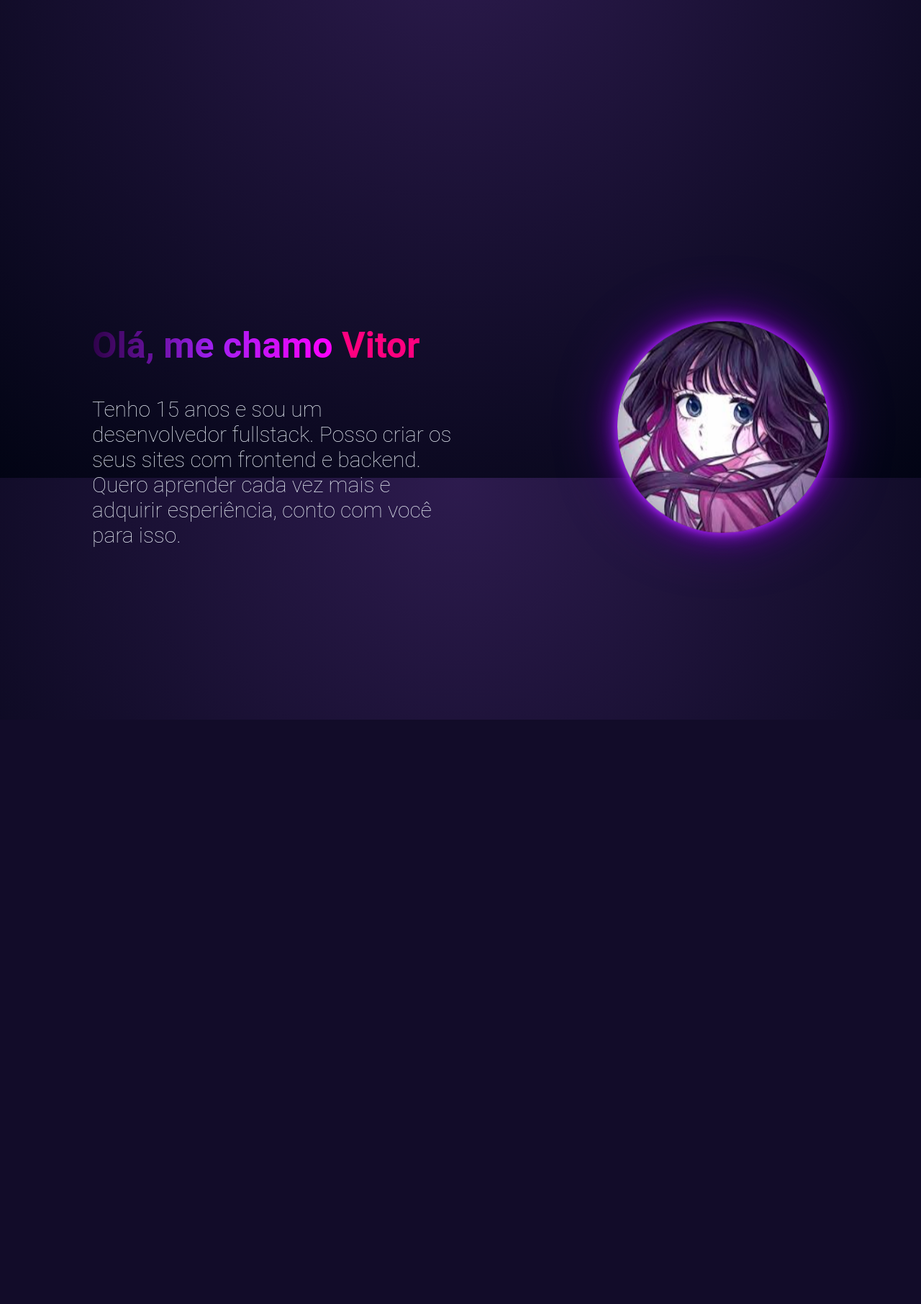
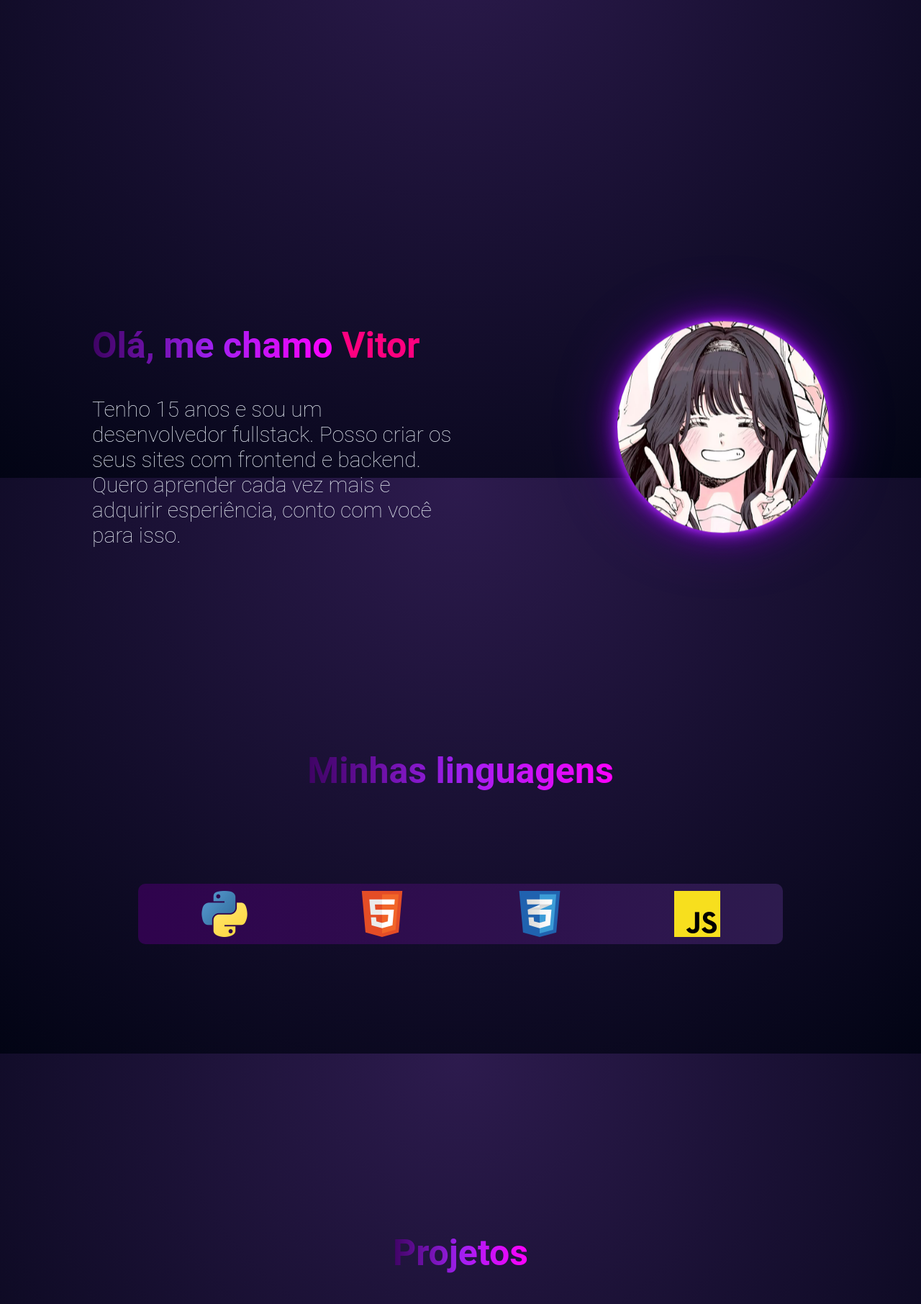
Before and after one commit to Vitor-Manoel-dbs/portifolio, a Flask app: page / in a window 1280 px wide. Shown: the part 936-2748 px from the top of the page at 72% size. Before the commit the page ends 1936 px from the top, so only its background shows below. Run offline with Flask 3, Linux system fonts and the light colour scheme.

Commit message:
linguagens e projetos adicionados

```diff
--- /dev/null
+++ b/db.py
@@ -0,0 +1,2 @@
+from flask_sqlalchemy import SQLAlchemy
+db = SQLAlchemy()
--- a/main.py
+++ b/main.py
@@ -1,10 +1,17 @@
 from flask import Flask, render_template
+from db import db
+from models import Projetos
 
 app = Flask(__name__)
+app.config['SQLALCHEMY_DATABASE_URI'] = 'sqlite:///database.db'
+db.init_app(app)
 
 @app.route('/')
 def home():
-    return render_template('home.html')
+    projetos = db.session.query(Projetos).all()
+    return render_template('home.html', projetos=projetos)
 
 if __name__ == "__main__":
+    with app.app_context():
+        db.create_all()
     app.run(debug=True)
--- a/static/styles/animations.css
+++ b/static/styles/animations.css
@@ -37,3 +37,14 @@
         opacity: 1;
     }
 }
+
+@keyframes rodar {
+    from {
+        transform: translate(-50%, -50%);
+        rotate: 0deg;
+    }
+    to {
+        transform: translate(-50%, -50%);
+        rotate: 360deg;
+    }
+}
--- a/static/styles/geral.css
+++ b/static/styles/geral.css
@@ -19,7 +19,7 @@ body {
 }
 
 .texto-grad {
-    background: linear-gradient(90deg, #2e0249 0%, #a020f0 50%, #ff00ff 100%);
+    background: linear-gradient(90deg, #3e0363 0%, #a020f0 50%, #ff00ff 100%);
     -webkit-background-clip: text;
     -webkit-text-fill-color: transparent;
 }
--- /dev/null
+++ b/static/styles/projetos.css
@@ -0,0 +1,69 @@
+#projetos {
+    margin-top: 50dvh;
+}
+
+#projetos h2{
+    font-size: 50px;
+    text-align: center;
+}
+
+#proj-divs {
+    display: flex;
+    flex-direction: row;
+    justify-content: flex-start;
+    overflow: hidden;
+}
+
+#proj-divs div img{
+    width: 100%;
+    height: 25dvh;
+    border-radius: 10px 10px 0 0 ;
+}
+
+#proj-divs div a{
+    text-decoration: none;
+    color: white;
+    font-weight: bold;
+    font-size: 20px;
+    transition: color 0.3s;
+}
+
+#proj-divs div a:hover{
+    color: #4b0082;
+}
+
+#proj-divs div{
+    width: 21dvw;
+    text-align: center;
+    height: 60dvh;
+    background-color: #1a0f2e;
+    margin: 2dvw;
+    border-radius: 10px;
+    position: relative;
+    transform-style: preserve-3d;
+
+    transition: transform 0.5s;
+}
+
+#proj-divs div::after, #proj-divs div::before{
+    content: '';
+    width: 100%;
+    height: 100%;
+    border-radius: 10px;
+    position: absolute;
+    background:  #4b0082;
+    padding: 1px;
+    top: 50%;
+    left: 50%;
+
+    transform: translate3d(-50%, -50%, -1px);
+}
+
+#proj-divs div::before{
+    filter: blur(15px);
+    opacity: 0.8;
+}
+
+#proj-divs div:hover {
+    transform: scale(1.050);
+}
--- a/static/styles/sessao1.css
+++ b/static/styles/sessao1.css
@@ -1,6 +1,6 @@
 @import url(animations.css);
 
-#sessao1 {
+#sobre {
     height: 100dvh;
     width: 100dvw;
     display: flex;
@@ -14,7 +14,7 @@
     flex: 50%;
 }
 
-#sessao1 *{
+#sobre *, #linguagens img, #sessao1 h2{
     transition: transform 0.5s;
 }
 
@@ -41,12 +41,36 @@
     color: #e2e8f0;
 }
 
-#sobreMim h2{
+#texto-sobreMim{
     font-size: 50px;
     color: #ff007f;
+    text-align: left;
 }
 
-#imagem:hover, #sobreMim h2:hover, #sobreMim p:hover{
+#ling-text{
+    font-size: 50px;
+    text-align: center;
+}
+
+#linguagens {
+    display: flex;
+    flex-direction: row;
+    align-items: center;
+    flex-wrap: nowrap;
+    justify-content: space-around;
+    background: linear-gradient(80deg, rgb(47, 3, 77), #2d1b4e);
+    width: 70%;
+    padding: 10px;
+    border-radius: 10px;
+    margin: auto;
+    margin-top: 10dvw;
+}
+
+#linguagens img{
+    width: 5dvw;
+}
+
+#imagem:hover, #sobreMim h2:hover, #sobreMim p:hover, #linguagens img:hover, #sessao1 h2:hover{
     transform: scale(1.1);
     cursor: default;
 }
--- a/templates/home.html
+++ b/templates/home.html
@@ -8,6 +8,7 @@
     <link rel="stylesheet" href="{{url_for('static', filename='styles/geral.css')}}">
     <link rel="stylesheet" href="{{url_for('static', filename='styles/sessao1.css')}}">
     <link rel="stylesheet" href="{{url_for('static', filename='styles/menu.css')}}">
+    <link rel="stylesheet" href="{{url_for('static', filename='styles/projetos.css')}}">
 </head>
 <body>
     <nav id="menu">
@@ -22,12 +23,32 @@
         <button onclick="irParaSessao('sessao1')">Começar</button>
     </header>
     <section id="sessao1">
-        <div id="sobreMim">
-            <h2><span class="texto-grad">Olá, me chamo</span> Vitor</h2>
-            <p>Tenho 15 anos e sou um desenvolvedor fullstack. Posso criar os seus sites com frontend e backend. Quero aprender cada vez mais e adquirir esperiência, conto com você para isso.</p>
+        <div id="sobre">
+            <div id="sobreMim">
+                <h2 id="texto-sobreMim"><span class="texto-grad">Olá, me chamo</span> Vitor</h2>
+                <p>Tenho 15 anos e sou um desenvolvedor fullstack. Posso criar os seus sites com frontend e backend. Quero aprender cada vez mais e adquirir esperiência, conto com você para isso.</p>
+            </div>
+            <div id="imagem">
+                <img src="{{url_for('static', filename='images/profile2.jpg')}}">
+            </div>
         </div>
-        <div id="imagem">
-            <img src="{{url_for('static', filename='images/profile.jpeg')}}">
+        <h2 id="ling-text"><span class="texto-grad">Minhas linguagens</span></h2>
+        <div id="linguagens">
+            <img src="{{url_for('static', filename='images/python.png')}}">
+            <img src="{{url_for('static', filename='images/html.png')}}">
+            <img src="{{url_for('static', filename='images/css.png')}}">
+            <img src="{{url_for('static', filename='images/js.png')}}">
+        </div>
+    </section>
+    <section id="projetos">
+        <h2><span class="texto-grad">Projetos</span></h2>
+        <div id="proj-divs">
+            {% for projeto in projetos %}
+                <div class="projeto">
+                    <img src="{{projeto.image_url}}">
+                    <a target="_blank" href="{{projeto.url}}">{{projeto.nome}}</a>
+                </div>
+            {% endfor %}
         </div>
     </section>
     <script src="{{url_for('static', filename='scripts/scroll.js')}}"></script>
```
Also changed, not shown: models.py (added, +8 -0 lines), instance/database.db (added), static/images/css.png (added), static/images/html.png (added), static/images/js.png (added), static/images/profile.jpg (added), static/images/profile2.jpg (added), static/images/python.png (added).
